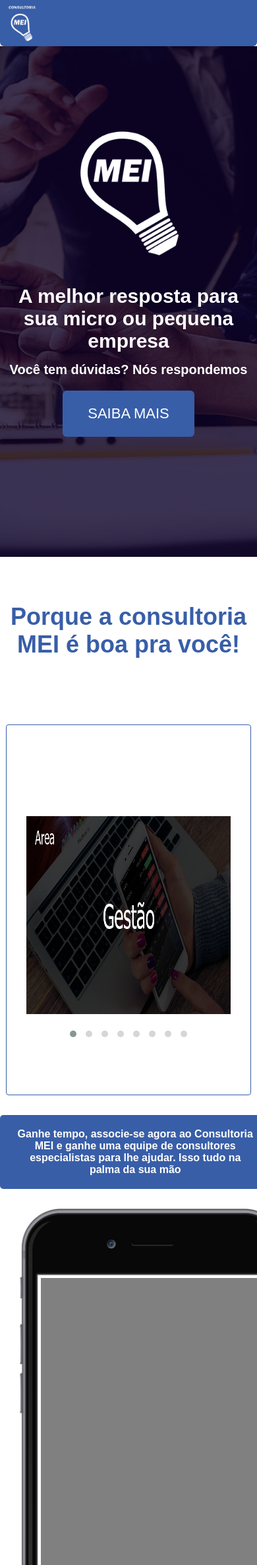
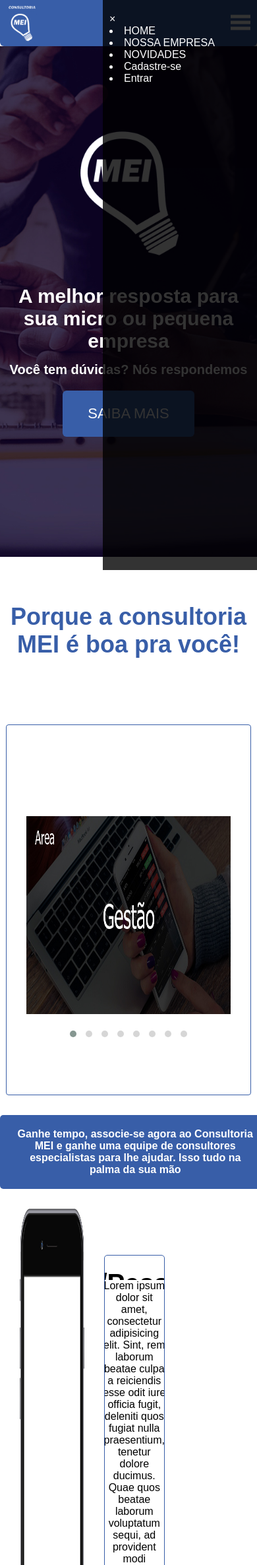
Before and after one commit to Was7ed/projetomei, a PHP site: page / in a window 390 px wide. Shown: the top 2372 px of the page at 66% size. Run offline with PHP 8.4, Linux system fonts and the light colour scheme.

Commit message:
Conteúdo colocado
Coloquei as outras telas do telefone e arrumei algumas coisas relacionadas a alinhamento, comecei a fazer o menu responsivo porém ele dá um problema no qual ele fica atrás da primeira sessão. Consertar esse problema e terminar de deixar o site responsivo

```diff
--- a/_css/style.css
+++ b/_css/style.css
@@ -49,23 +49,17 @@ header nav div img{
 	max-height: 60px;
 }
 
-.hidden{
+header nav span{
+	display: none;
+}
+
+header nav #side_menu{
 	display: none;
 }
 
 header nav #side_menu{
 }
 
-
-@media screen and (max-width: 699px) {
-
-	header nav ul{
-		display: none;
-	}
-
-
-
-}
 
 /* Aqui será feito o estilo da primeira sessão*/
 
@@ -165,37 +159,37 @@ header nav #side_menu{
 
 /*Terceira sessão (onde irão ficar os celulares)*/
 
-#terceiro .celular{
+.telasCelulares{
+	width: 100vw;
+	display: flex;
+}
+
+
+.telasCelulares .celular{
 	display: flex;
 	float: left;
 	margin-top: 30px;
-	height: 820px;
-	width: 400px;
-	background-image: url('../_img/celular.png');
-	background-size: cover;
+	height: 100vh;
+	max-width: 40vw;
+/*	background-image: url('../_img/celular.png');
+*/	background-size: contain;
 	background-repeat: no-repeat;
 	margin-left: 30px;
 	z-index: 1;
 }
 
-#terceiro .celular div{
-	height: 75%;
-	width: 85%;
-	z-index: 2;
-	margin-top: 105px;
-	margin-left: 32px;
-	margin-bottom: 20px;
-	margin-right: 10px;
-	background-color: grey;
+/*.telasCelulares .celular div{
+	position: inherit;
 
-}
+}*/
 
-#terceiro .info{
+.telasCelulares .info{
+	margin-left:  30px;
 	display: flex;
 	flex-direction: column;
 	align-items: center;
 	justify-content: center;
-	width: 850px;
+	width: 55vw;
 	border: solid #385ea8 1px;
 	text-align: center;
 	border-radius: 5px;
@@ -206,18 +200,18 @@ header nav #side_menu{
 	padding: 20px;
 }
 
-#terceiro .info h3{
+.telasCelulares .info h3{
 	margin-bottom: auto;
 	font-weight: bold;
 	font-size: 40px;
 }
 
-#terceiro .info p{
+.telasCelulares .info p{
 	margin-bottom: auto;
 	font-size: 16px;
 }
 
-#terceiro .info button{
+.telasCelulares .info button{
 	margin-top: 80px;
 	height: 60px;
 	width: 200px;
@@ -227,3 +221,62 @@ header nav #side_menu{
 	color: #385ea8;
 	font-size: 20px;
 }
+
+.direito .celular{
+	display: flex;
+	float: left;
+	margin-top: 30px;
+	height: 100vh;
+	max-width: 40vw;
+/*	background-image: url('../_img/celular.png');
+*/	background-size: contain;
+	background-repeat: no-repeat;
+	margin-right: 30px ;
+	z-index: 1;
+}
+
+.direito .info{
+	float: left;
+}
+
+
+
+@media screen and (max-width: 699px) {
+
+	header nav ul{
+		display: none;
+	}
+
+	.hidden{
+	}
+
+	header nav span{
+		display: block;
+		margin: 10px;
+		margin-top: 20px;
+		margin-left: auto;
+	}
+
+	#side_menu{
+		margin: 0;
+		display: block !important;
+		position: fixed;
+		z-index: 9999;
+		left: 40vw;
+		background-color: rgba(0,0,0,0.8);
+		height: 100vh;
+		width: 70vw;
+		padding-top: 20px;
+		padding-left: 10px;
+		overflow-x: hidden;
+		transition: ;
+	}
+
+	#side_menu a{
+		text-decoration: none;
+		text-transform: none;
+		color: #fff;
+
+	}
+
+}
--- a/_js/javascript.js
+++ b/_js/javascript.js
@@ -1,12 +1,12 @@
 
 $('.owl-carousel').owlCarousel({
 	smartSpeed:1000,
-	autoplayTimeout:2000,
 	autoplay:true,
 	center:false,
 	stagePadding:30,
     loop:true,
-	items:1,
+	items:2,
+    slideBy:'page',
     margin:50,
     nav:false,
     responsive:{
--- a/_js/sidemenu.js
+++ b/_js/sidemenu.js
@@ -1,7 +1,9 @@
 function openSideMenu(){
-	document.getElementById('side-menu').style.width = '250px';
+	document.getElementById('side_menu').style.width = "250px";
+
 }
 
 function closeSideMenu(){
-	document.getElementById('side-menu').style.width = '0';
+	document.getElementById('side_menu').style.width = "0";
+	document.getElementById('side_menu').style.marginLeft = "250px";
 }
--- a/_ref/footer.php
+++ b/_ref/footer.php
@@ -2,5 +2,6 @@
 	<script src="_media/jquery-3.2.1.js"></script>
 	<script src="_media/OwlCarousel2-2.2.1/dist/owl.carousel.min.js"></script>
 	<script src="_js/javascript.js"></script>
+	<script src="_js/sidemenu.js"></script>
 </body>
 </html>
--- a/index.php
+++ b/index.php
@@ -2,7 +2,7 @@
 	require_once '_ref/header.php';
  ?>
 
-	<header>
+	<header class="main">
 		<nav>
 			<div>
 				<img src="_img/logo.png" alt="">
@@ -14,7 +14,7 @@
 				<a href="#"><li>Cadastre-se</li></a>
 				<a href="#"><li>Entrar</li></a>
 			</ul>
-			<span class="hidden">
+			<span class="hidden" id="Open">
 				<a href="" onclick="openSideMenu()">
 					<svg width="30" height="30">
            			 	<path d="M0,5 30,5" stroke="#fff" stroke-width="5"/>
@@ -76,11 +76,77 @@
 
 	</section>
 
-	<section id="terceiro">
+	<section class="telasCelulares esquerdo" id="terceiro">
 		<div class="celular">
-			<div>
+		<img src="_img/celular.png" alt="">
+			<!-- <div>
 
-			</div>
+			</div> -->
+		</div>
+
+
+		<div class="info">
+			<h3>RH/Pessoal</h3>
+			<p>Lorem ipsum dolor sit amet, consectetur adipisicing elit. Sint, rem laborum beatae culpa a reiciendis esse odit iure officia fugit, deleniti quos fugiat nulla praesentium, tenetur dolore ducimus. Quae quos beatae laborum voluptatum sequi, ad provident modi accusamus consequatur possimus error voluptatem, minima suscipit culpa. Enim alias eveniet tempore accusantium quaerat, ipsa voluptatem quae saepe aliquid, esse cum corrupti voluptate reprehenderit placeat! Minima perspiciatis, nobis nostrum quam non dolore temporibus, illo ad facere sapiente quaerat. Rerum ipsam et impedit asperiores, velit maiores sunt nam enim numquam minus! Vero nostrum vitae dolor aut eius inventore sint, dolore ipsam deleniti consectetur tenetur!</p>
+			<button>Saiba Mais</button>
+		</div>
+
+	</section>
+
+	<section class="telasCelulares direito" id="quarto">
+		<div class="info">
+			<h3>RH/Pessoal</h3>
+			<p>Lorem ipsum dolor sit amet, consectetur adipisicing elit. Sint, rem laborum beatae culpa a reiciendis esse odit iure officia fugit, deleniti quos fugiat nulla praesentium, tenetur dolore ducimus. Quae quos beatae laborum voluptatum sequi, ad provident modi accusamus consequatur possimus error voluptatem, minima suscipit culpa. Enim alias eveniet tempore accusantium quaerat, ipsa voluptatem quae saepe aliquid, esse cum corrupti voluptate reprehenderit placeat! Minima perspiciatis, nobis nostrum quam non dolore temporibus, illo ad facere sapiente quaerat. Rerum ipsam et impedit asperiores, velit maiores sunt nam enim numquam minus! Vero nostrum vitae dolor aut eius inventore sint, dolore ipsam deleniti consectetur tenetur!</p>
+			<button>Saiba Mais</button>
+		</div>
+
+		<div class="celular">
+		<img src="_img/celular.png" alt="">
+			<!-- <div>
+
+			</div> -->
+		</div>
+	</section>
+
+	<section class="telasCelulares esquerdo" id="quinto">
+		<div class="celular">
+		<img src="_img/celular.png" alt="">
+			<!-- <div>
+
+			</div> -->
+		</div>
+
+
+		<div class="info">
+			<h3>RH/Pessoal</h3>
+			<p>Lorem ipsum dolor sit amet, consectetur adipisicing elit. Sint, rem laborum beatae culpa a reiciendis esse odit iure officia fugit, deleniti quos fugiat nulla praesentium, tenetur dolore ducimus. Quae quos beatae laborum voluptatum sequi, ad provident modi accusamus consequatur possimus error voluptatem, minima suscipit culpa. Enim alias eveniet tempore accusantium quaerat, ipsa voluptatem quae saepe aliquid, esse cum corrupti voluptate reprehenderit placeat! Minima perspiciatis, nobis nostrum quam non dolore temporibus, illo ad facere sapiente quaerat. Rerum ipsam et impedit asperiores, velit maiores sunt nam enim numquam minus! Vero nostrum vitae dolor aut eius inventore sint, dolore ipsam deleniti consectetur tenetur!</p>
+			<button>Saiba Mais</button>
+		</div>
+
+	</section>
+
+	<section class="telasCelulares direito" id="sexto">
+
+		<div class="info">
+			<h3>RH/Pessoal</h3>
+			<p>Lorem ipsum dolor sit amet, consectetur adipisicing elit. Sint, rem laborum beatae culpa a reiciendis esse odit iure officia fugit, deleniti quos fugiat nulla praesentium, tenetur dolore ducimus. Quae quos beatae laborum voluptatum sequi, ad provident modi accusamus consequatur possimus error voluptatem, minima suscipit culpa. Enim alias eveniet tempore accusantium quaerat, ipsa voluptatem quae saepe aliquid, esse cum corrupti voluptate reprehenderit placeat! Minima perspiciatis, nobis nostrum quam non dolore temporibus, illo ad facere sapiente quaerat. Rerum ipsam et impedit asperiores, velit maiores sunt nam enim numquam minus! Vero nostrum vitae dolor aut eius inventore sint, dolore ipsam deleniti consectetur tenetur!</p>
+			<button>Saiba Mais</button>
+		</div>
+
+		<div class="celular">
+		<img src="_img/celular.png" alt="">
+			<!-- <div>
+
+			</div> -->
+		</div>
+	</section>
+
+	<section class="telasCelulares esquerdo" id="setimo">
+		<div class="celular">
+		<img src="_img/celular.png" alt="">
+			<!-- <div>
+
+			</div> -->
 		</div>
 
 
```
